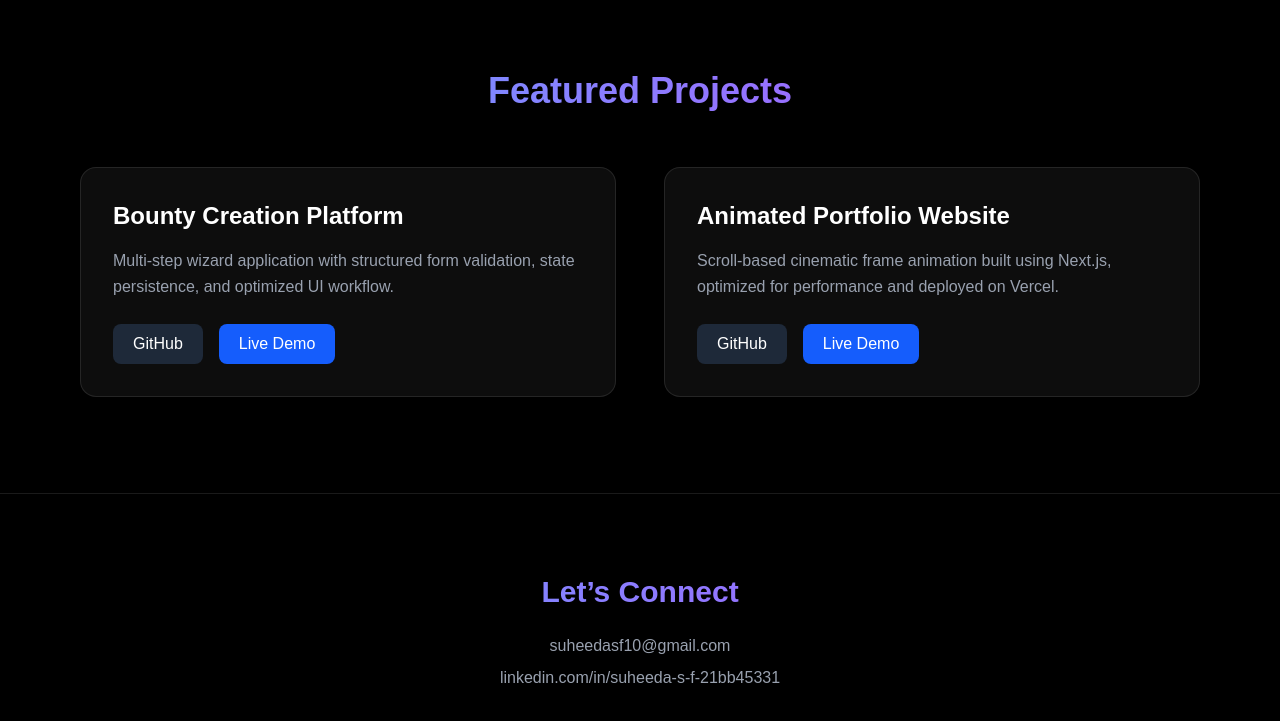
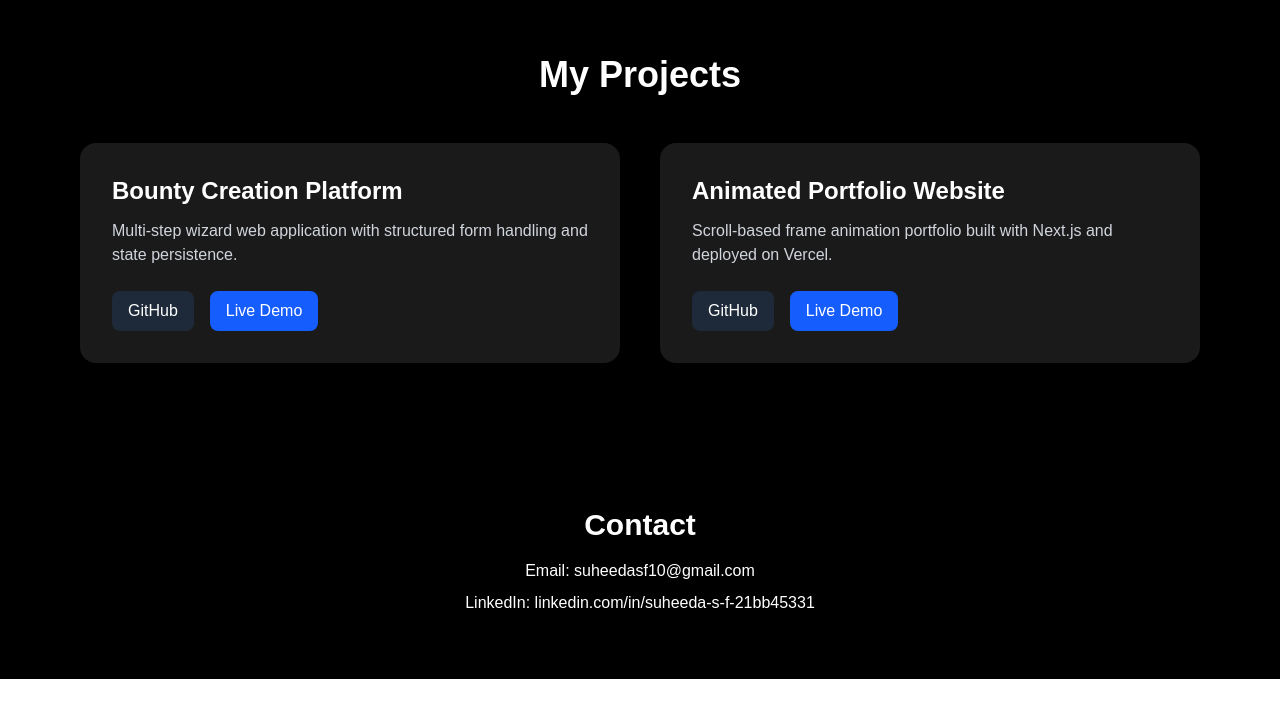
Before and after one commit to suheeda/portfolio-project, a Next.js app: page / in a window 1280 px wide. Shown: the part 1625-2346 px from the top of the page. After the commit the page ends 2304 px from the top, so only its background shows below. Built offline with nearby package versions, Linux system fonts and the light colour scheme.

Commit message:
restore previous working page

```diff
--- a/app/page.tsx
+++ b/app/page.tsx
@@ -15,8 +15,8 @@ export default function Home() {
     "Python & SQL",
     "ETL & Data Processing",
     "Workflow Optimization",
-    "Structured Data Handling",
-    "Associate Data Engineer / DataOps"
+    "Data Validation & Structured Handling",
+    "Associate Data Engineer / DataOps Role"
   ];
 
   useEffect(() => {
@@ -63,7 +63,7 @@ export default function Home() {
         Math.floor(scrollFraction * highlights.length)
       );
 
-      setActiveText((prev) => (prev !== textIndex ? textIndex : prev));
+      setActiveText(textIndex);
     };
 
     window.addEventListener("scroll", render);
@@ -74,7 +74,7 @@ export default function Home() {
 
   return (
     <main className="bg-black text-white">
-      {/* Scroll Animation Section */}
+      {/* Animation Section */}
       <section className="relative h-[200vh]">
         <canvas
           ref={canvasRef}
@@ -84,11 +84,10 @@ export default function Home() {
         <div className="fixed inset-0 flex items-center justify-center pointer-events-none">
           <h1
             key={activeText}
-            className="text-4xl md:text-6xl font-bold text-center
-                       bg-linear-to-r from-blue-400 via-purple-500 to-pink-500
+            className="text-4xl md:text-6xl font-semibold text-center
+                       bg-gradient-to-r from-blue-400 to-purple-500
                        text-transparent bg-clip-text
-                       transition-all duration-700 ease-in-out
-                       tracking-wide"
+                       transition-all duration-700 ease-in-out"
           >
             {highlights[activeText]}
           </h1>
@@ -96,31 +95,25 @@ export default function Home() {
       </section>
 
       {/* Projects Section */}
-      <section className="relative z-10 px-6 md:px-20 py-24 bg-black">
-        <h2 className="text-4xl font-bold mb-14 text-center bg-linear-to-r from-blue-400 to-purple-500 text-transparent bg-clip-text">
-          Featured Projects
+      <section className="relative z-10 px-6 md:px-20 py-20 bg-black">
+        <h2 className="text-4xl font-bold mb-12 text-center">
+          My Projects
         </h2>
 
-        <div className="grid md:grid-cols-2 gap-12">
-          {/* Project 1 */}
-          <div className="group bg-white/5 border border-white/10
-                          backdrop-blur-lg p-8 rounded-2xl
-                          shadow-xl hover:shadow-2xl
-                          hover:scale-105 transition-all duration-500">
-            <h3 className="text-2xl font-semibold mb-4 group-hover:text-blue-400 transition">
+        <div className="grid md:grid-cols-2 gap-10">
+          <div className="bg-white/10 backdrop-blur-md p-8 rounded-2xl shadow-lg">
+            <h3 className="text-2xl font-semibold mb-3">
               Bounty Creation Platform
             </h3>
-
-            <p className="text-gray-400 mb-6 leading-relaxed">
-              Multi-step wizard application with structured form validation,
-              state persistence, and optimized UI workflow.
+            <p className="text-gray-300 mb-6">
+              Multi-step wizard web application with structured form handling and state persistence.
             </p>
 
             <div className="flex gap-4">
               <a
                 href="https://github.com/suheeda/bounty-creation-platform"
                 target="_blank"
-                className="px-5 py-2 bg-gray-800 rounded-lg hover:bg-gray-700 transition"
+                className="px-4 py-2 bg-gray-800 rounded-lg"
               >
                 GitHub
               </a>
@@ -128,32 +121,26 @@ export default function Home() {
               <a
                 href="https://bounty-creation-platform.netlify.app/"
                 target="_blank"
-                className="px-5 py-2 bg-blue-600 rounded-lg hover:bg-blue-500 transition"
+                className="px-4 py-2 bg-blue-600 rounded-lg"
               >
                 Live Demo
               </a>
             </div>
           </div>
 
-          {/* Project 2 */}
-          <div className="group bg-white/5 border border-white/10
-                          backdrop-blur-lg p-8 rounded-2xl
-                          shadow-xl hover:shadow-2xl
-                          hover:scale-105 transition-all duration-500">
-            <h3 className="text-2xl font-semibold mb-4 group-hover:text-purple-400 transition">
+          <div className="bg-white/10 backdrop-blur-md p-8 rounded-2xl shadow-lg">
+            <h3 className="text-2xl font-semibold mb-3">
               Animated Portfolio Website
             </h3>
-
-            <p className="text-gray-400 mb-6 leading-relaxed">
-              Scroll-based cinematic frame animation built using Next.js,
-              optimized for performance and deployed on Vercel.
+            <p className="text-gray-300 mb-6">
+              Scroll-based frame animation portfolio built with Next.js and deployed on Vercel.
             </p>
 
             <div className="flex gap-4">
               <a
                 href="https://github.com/suheeda/portfolio-project"
                 target="_blank"
-                className="px-5 py-2 bg-gray-800 rounded-lg hover:bg-gray-700 transition"
+                className="px-4 py-2 bg-gray-800 rounded-lg"
               >
                 GitHub
               </a>
@@ -161,7 +148,7 @@ export default function Home() {
               <a
                 href="https://portfolio-project-alpha-mocha.vercel.app/"
                 target="_blank"
-                className="px-5 py-2 bg-blue-600 rounded-lg hover:bg-blue-500 transition"
+                className="px-4 py-2 bg-blue-600 rounded-lg"
               >
                 Live Demo
               </a>
@@ -170,18 +157,12 @@ export default function Home() {
         </div>
       </section>
 
-      {/* Contact Section */}
-      <section className="text-center py-20 bg-black border-t border-white/10">
-        <h2 className="text-3xl font-bold mb-6 bg-linear-to-r from-blue-400 to-purple-500 text-transparent bg-clip-text">
-          Let’s Connect
-        </h2>
-
-        <p className="text-gray-400 mb-2">
-          suheedasf10@gmail.com
-        </p>
-
-        <p className="text-gray-400">
-          linkedin.com/in/suheeda-s-f-21bb45331
+      {/* Contact */}
+      <section className="text-center py-16 bg-black">
+        <h2 className="text-3xl font-bold mb-4">Contact</h2>
+        <p>Email: suheedasf10@gmail.com</p>
+        <p className="mt-2">
+          LinkedIn: linkedin.com/in/suheeda-s-f-21bb45331
         </p>
       </section>
     </main>
```
